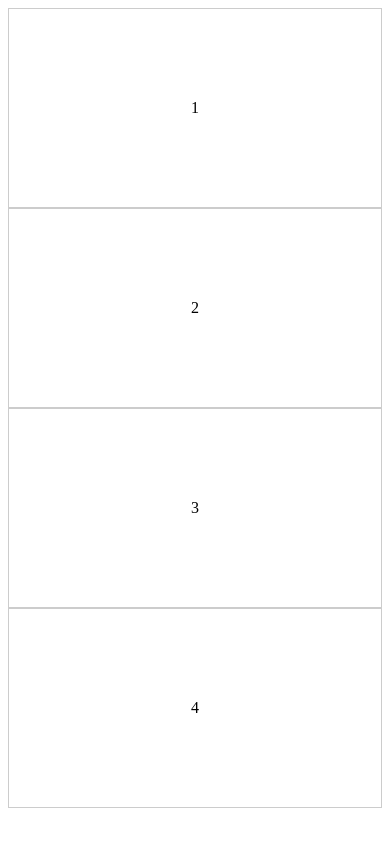
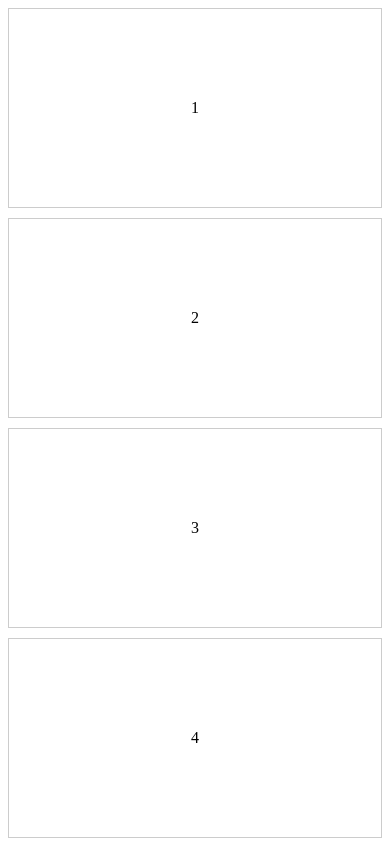
Before and after one commit to skylinetenger/nest-lesson, a plain HTML site: page responsive-design/index.html in a window 390 px wide. Drawn offline with Linux system fonts and the light colour scheme.

Commit message:
flex direction added.

```diff
--- a/responsive-design/style.css
+++ b/responsive-design/style.css
@@ -17,11 +17,12 @@
   gap: 10px;
   align-items: center;
   justify-content: center;
+  flex-direction: row;
 }
 
 @media screen and (max-width: 580px) {
   .flex {
-    display:block;
+    flex-direction: column;
   }
   .rectangle {
     width: 100%;
```
